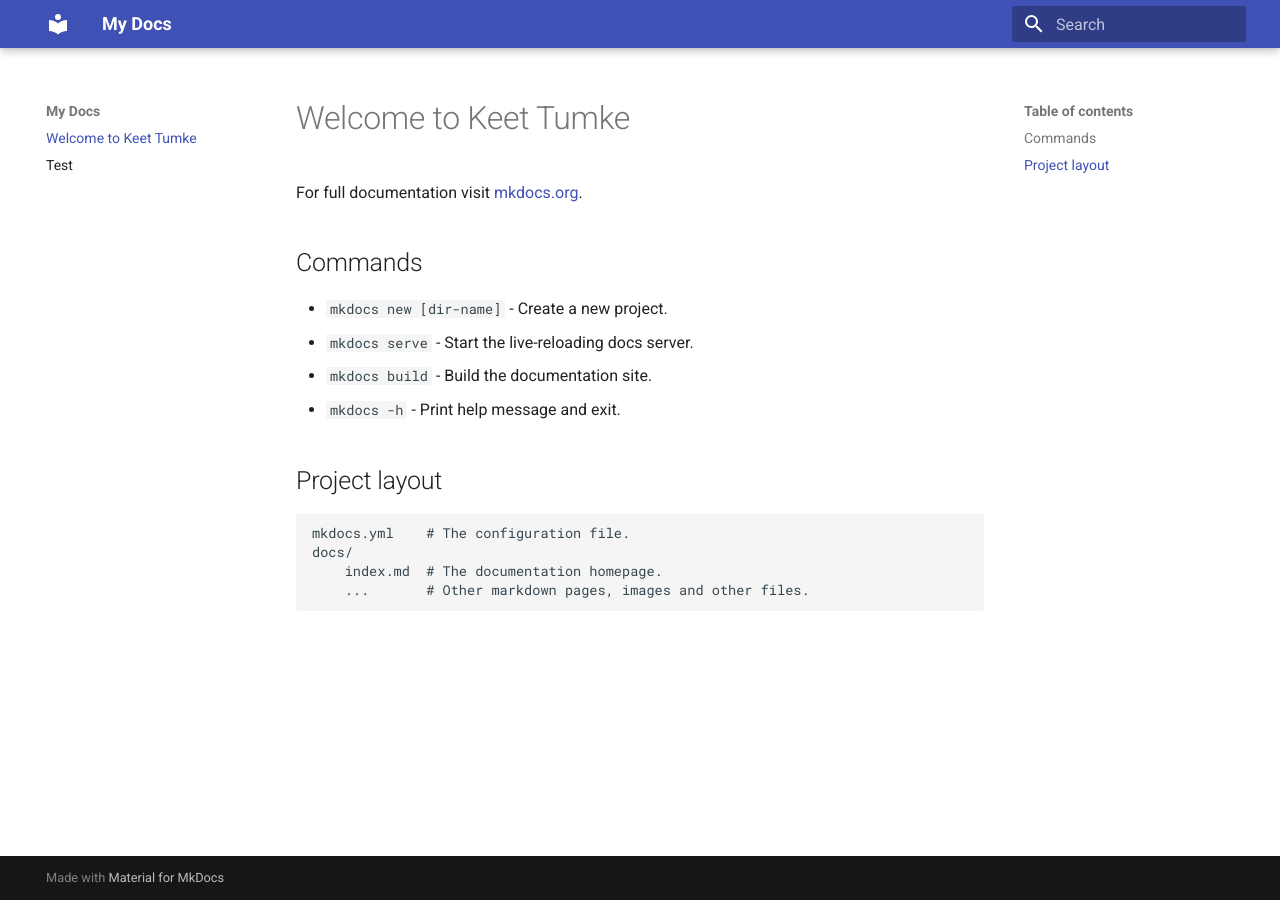
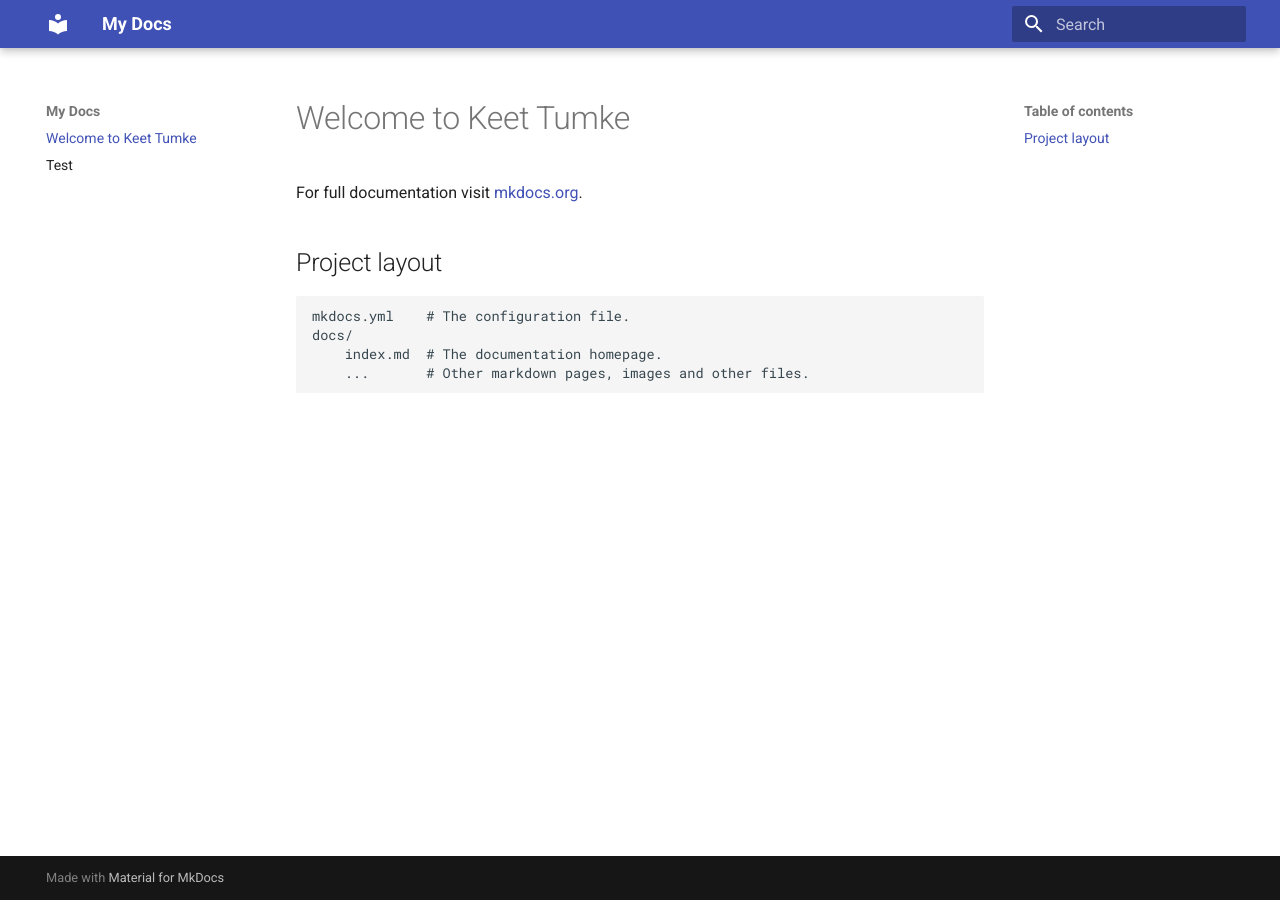
Before and after one commit to WimJanten/KeetSite, an MkDocs documentation site: the page built from docs/index.md, in a window 1280 px wide. Built offline with MkDocs 1.6.1 and Material for MkDocs 9.7.7, drawn with Linux system fonts in a browser that asks for light colours.

Commit message:
Update index.md

```diff
--- a/docs/index.md
+++ b/docs/index.md
@@ -1,13 +1,6 @@
 # Welcome to Keet Tumke
 
 For full documentation visit [mkdocs.org](https://www.mkdocs.org).
-
-## Commands
-
-* `mkdocs new [dir-name]` - Create a new project.
-* `mkdocs serve` - Start the live-reloading docs server.
-* `mkdocs build` - Build the documentation site.
-* `mkdocs -h` - Print help message and exit.
 
 ## Project layout
 
```
